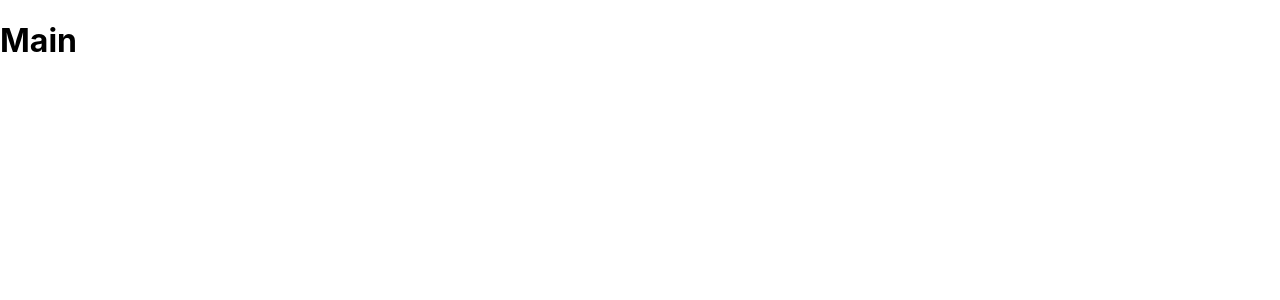
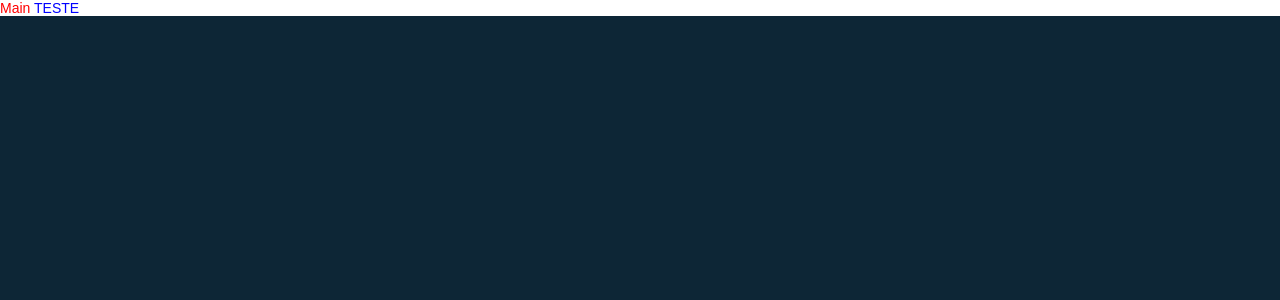
Before and after one commit to jamesSena/reactjs_hooks, a React (Create React App) app: page / in a window 1280 px wide. Shown: the top 300 px of the page. Built offline with nearby package versions, Linux system fonts and the light colour scheme.

Commit message:
usando  styled-components

```diff
--- a/package.json
+++ b/package.json
@@ -6,7 +6,8 @@
     "react": "^16.11.0",
     "react-dom": "^16.11.0",
     "react-router-dom": "^5.1.2",
-    "react-scripts": "3.2.0"
+    "react-scripts": "3.2.0",
+    "styled-components": "^4.4.0"
   },
   "scripts": {
     "start": "react-scripts start",
--- a/src/App.js
+++ b/src/App.js
@@ -1,9 +1,13 @@
 import React , {useState, useEffect, useMemo, useCallback }from 'react';
 import Routes from './routes'
+import GlobalStyle from './styles/global'
 function App() {
 
   return (
-    <Routes/>
+    <>
+      <GlobalStyle/>
+      <Routes/>
+    </>
   );
 }
 
--- a/src/pages/Main/index.js
+++ b/src/pages/Main/index.js
@@ -1,11 +1,12 @@
 import React from 'react';
-
+import {Title} from './styles';
 
 export default function Main(){
     return(
-        <div>
-            <h1>Main</h1>
-        </div>
+        <Title>
+            Main
+            <span> TESTE</span>
+        </Title>
     );
 
 }
--- /dev/null
+++ b/src/pages/Main/styles.js
@@ -0,0 +1,10 @@
+import styled from 'styled-components';
+
+export const Title = styled.div`
+    color:#FF0000;
+    background:#FFF;
+
+    span{
+        color:blue;
+    }
+`;
--- /dev/null
+++ b/src/styles/global.js
@@ -0,0 +1,29 @@
+import {createGlobalStyle} from 'styled-components';
+
+
+export default createGlobalStyle`
+*{
+    margin:0;
+    padding:0;
+    outline:0;
+    box-sizing: border-box
+}
+
+html, body, #root{
+    min-height: 100%
+}
+body{
+    background: #0D2636;
+    font-size: 14px;
+    -webkit-font-smoothing: antialiased !important;
+}
+body, input, button{
+    color: #222;
+    font-size:14px;
+    font-family: Arial, sans-serif;
+}
+
+button{
+    cursor:pointer;
+}
+`;
```
Also changed, not shown: 1 other file (tests, documents, lock files or other folders).
